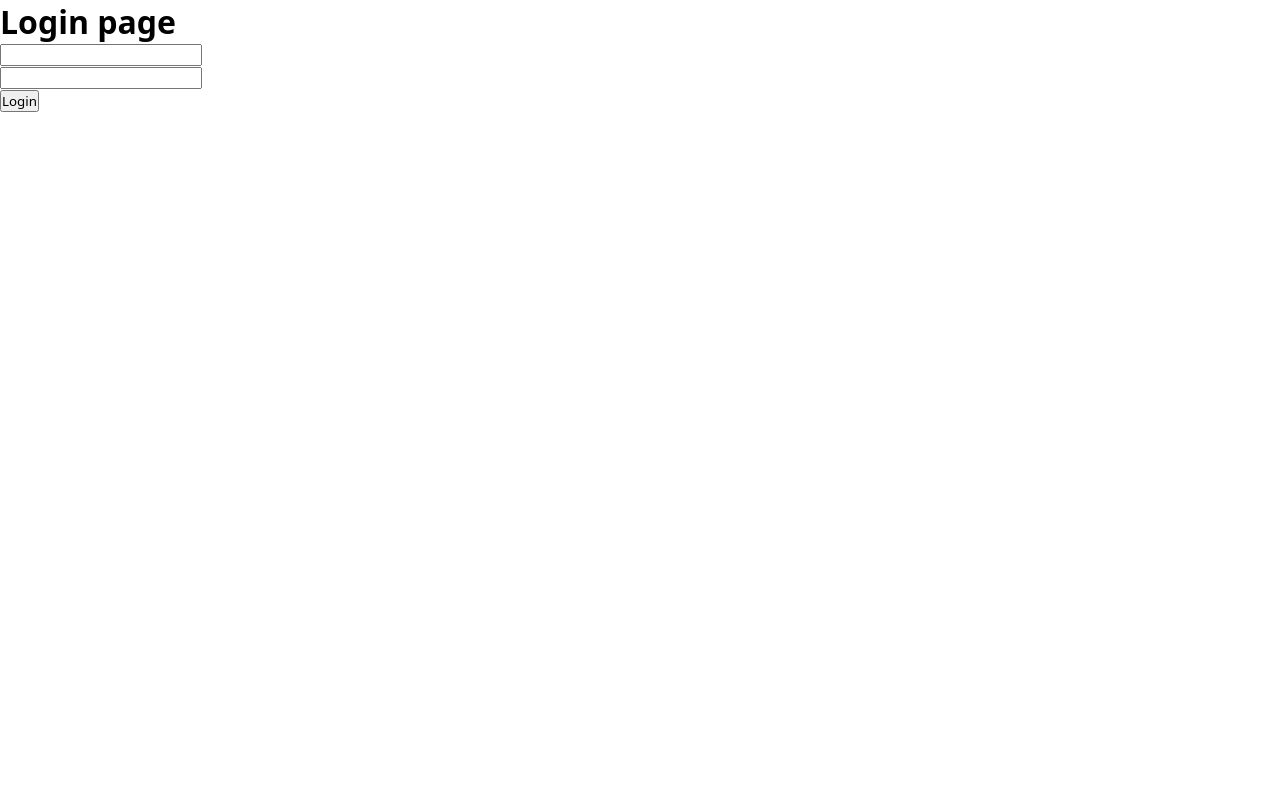
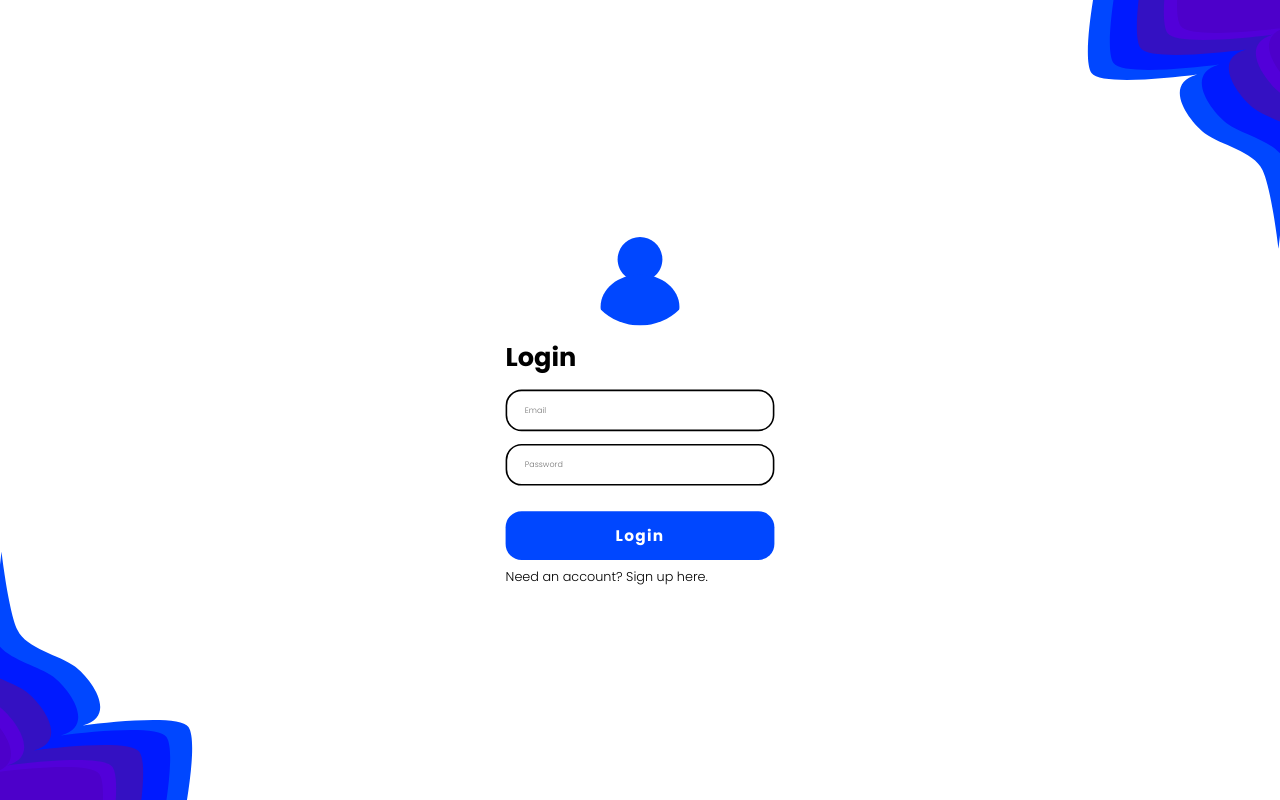
Before and after one commit to Sage4tk/login-page, a React (Create React App) app in the folder frontend/: page / in a window 1280 px wide. Built offline with nearby package versions, Linux system fonts and the light colour scheme.

Commit message:
login page styling done

```diff
--- a/frontend/src/App.tsx
+++ b/frontend/src/App.tsx
@@ -6,6 +6,9 @@ import Toaster from "./components/toaster/Toaster";
 
 //styling
 import "./index.scss";
+
+//imgs
+import bg from "./img/bg1.svg";
 
 const App:React.FC = () => {
 
@@ -17,8 +20,12 @@ const App:React.FC = () => {
 
   return (
     <>
-    <Form mode={formMode} setToaster={setToaster} />
-    {toaster && <Toaster message={toaster?.Message} backgroundColor={toaster?.Status} setToaster={setToaster} />}
+    <div className="wrapper">
+      <Form mode={formMode} setToaster={setToaster} />
+      {toaster && <Toaster message={toaster?.Message} backgroundColor={toaster?.Status} setToaster={setToaster} />}
+      <img src={bg} className="bg tr" />
+      <img src={bg} className="bg bl" />
+    </div>
     </>
   )
 }
--- a/frontend/src/components/form/Form.tsx
+++ b/frontend/src/components/form/Form.tsx
@@ -1,4 +1,12 @@
 import React, { useState } from "react";
+
+//import css
+import "./formStyle.scss";
+
+//import images/icons
+import user from "../../img/person.svg";
+
+
 interface SignupProps {
     mode: boolean,
     setToaster: React.Dispatch<React.SetStateAction<any>>
@@ -9,7 +17,8 @@ const Signup:React.FC<SignupProps> = ({ mode, setToaster }) => {
     //form handler and listener
     const [formHandler, setFormHandler] = useState({
         email: "",
-        password: ""
+        password: "",
+        confirmPassword: ""
     });
 
     const formListener = (e:any) => {
@@ -46,16 +55,20 @@ const Signup:React.FC<SignupProps> = ({ mode, setToaster }) => {
 
     return (
         <>
-        <form onSubmit={submitToServer}>
-            <h1>{mode ? "Login page":"SignUp Page"}</h1>
-            <div>
-                <input type="email" value={formHandler.email} onChange={formListener} />
+        <form onSubmit={submitToServer} className="form-login">
+            <div className="icon">
+                <img src={user} />
             </div>
-            <div>
-                <input type="password" value={formHandler.password} onChange={formListener} />
+            <h1>Login</h1>
+            <div className="form-ctrl">
+                <input type="email" value={formHandler.email} onChange={formListener} placeholder="Email" />
             </div>
-            <div>
+            <div className="form-ctrl">
+                <input type="password" value={formHandler.password} onChange={formListener} placeholder="Password" />
+            </div>
+            <div className="btn" >
                 <input type="submit" value={mode ? "Login":"Signup"} />
+                <p>Need an account? Sign up here.</p>
             </div>
         </form>
         </>
--- /dev/null
+++ b/frontend/src/components/form/formStyle.scss
@@ -0,0 +1,93 @@
+.form-login {
+    padding: 3rem;
+    position: relative;
+    width: 100%;
+}
+
+.icon {
+    display: flex;
+    justify-content: center;
+    margin-bottom: 1rem;
+    img {
+        height: auto;
+        width: 180px;
+
+    }
+}
+
+h1 {
+    margin-bottom: 1rem;
+}
+
+.form-ctrl {
+    margin-bottom: 1rem;
+    input {
+        border-radius: 20px;
+        border: 2px #000 solid;
+        width: 100%;
+        padding: 1rem 22px;
+        &:focus {
+            outline: none;
+            box-shadow: rgba(0, 0, 0, 0.35) 0px 5px 15px;
+            border: 2px #0047FF solid;
+        }
+    }
+}
+
+.btn {
+    margin-top: 2rem;
+    z-index: 2;
+    input {
+        font-weight: bold;
+        letter-spacing: 0.1rem;
+        font-size: 1.2rem;
+        background-color: #0047FF;
+        border-radius: 20px;
+        color: #fff;
+        border: none;;
+        width: 100%;
+        padding: 1rem 0;
+        margin-bottom: 0.5rem;
+
+        &:hover {
+            opacity: 0.8;
+        }
+
+        &:active {
+            opacity: 1;
+        }
+    }
+}
+
+.signup {
+    text-align: center;
+}
+
+@media (min-width: 700px) {
+
+    .form-login {
+        padding: 2rem;
+    }
+
+    .form-ctrl {
+        input {
+            font-size: 10px;
+        }
+    }
+
+    .form-login {
+        width: 400px;
+    }
+}
+
+@media (min-width: 1024px) {
+    .form-login {
+        transform: scale(0.8);
+    }
+
+    .icon {
+        img {
+            width: 140px;
+        }
+    }
+}
--- a/frontend/src/components/toaster/ToasterStyle.scss
+++ b/frontend/src/components/toaster/ToasterStyle.scss
@@ -4,6 +4,15 @@
     display: flex;
     align-items: center;
     position: relative;
+    transition: 1s;
+    animation-name: show;
+    animation-duration: 0.5s;
+    animation-fill-mode: forwards;
+    position: absolute;
+    bottom: 80px;
+    border-radius: 2px;
+    box-shadow: rgba(0, 0, 0, 0.35) 0px 5px 15px;
+    z-index: 1;
 
     span {
         background-color: #fff;
@@ -26,3 +35,15 @@
         right: 8px;
     }
 }
+
+//animation
+@keyframes show {
+    from {
+        opacity: 0;
+        transform: translateY(20vh);
+    }
+    to {
+        opacity: 1;
+        transform: translate(0);
+    }
+}
--- a/frontend/src/index.scss
+++ b/frontend/src/index.scss
@@ -1,11 +1,38 @@
+@import url('https://fonts.googleapis.com/css2?family=Poppins:wght@300;700&display=swap');
+
 * {
     margin: 0;
     padding: 0;
     box-sizing: border-box;
-    font-family: system-ui, -apple-system, BlinkMacSystemFont, 'Segoe UI', Roboto, Oxygen, Ubuntu, Cantarell, 'Open Sans', 'Helvetica Neue', sans-serif;
+    font-family: 'Poppins', sans-serif;
 }
 
 html, body {
     position: relative;
     overflow-x: hidden;
 }
+
+.wrapper {
+    width: 100vw;
+    height: 100vh;
+    display: flex;
+    align-items: center;
+    justify-content: center;
+    flex-direction: column;
+    position: relative;
+}
+
+.bg {
+    position: absolute;
+}
+
+.tr {
+    top: 0;
+    right: 0;
+}
+
+.bl {
+    transform: rotate(180deg);
+    bottom: 0;
+    left: 0;
+}
```
Also changed, not shown: frontend/src/img/bg1.svg (added), frontend/src/img/person.svg (added).
